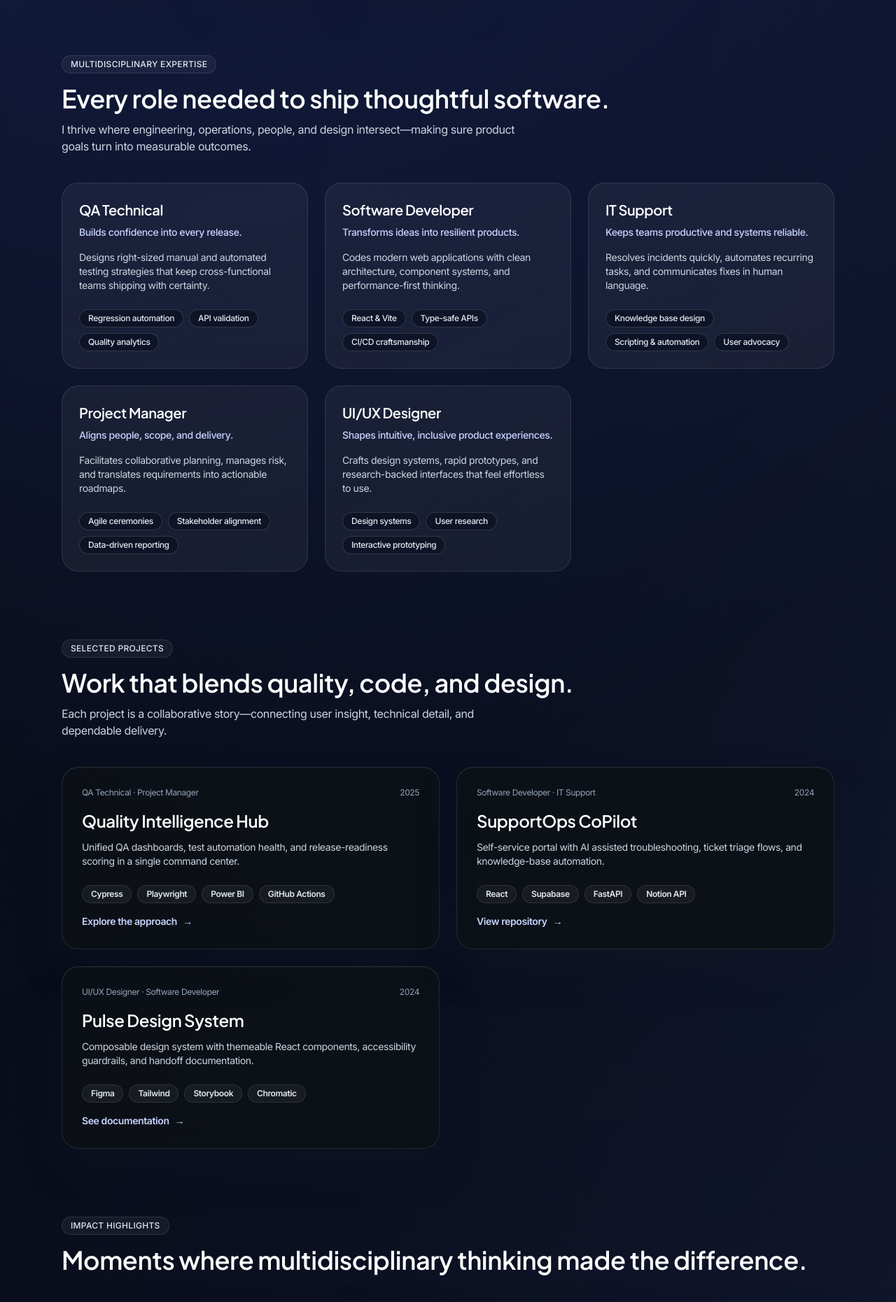
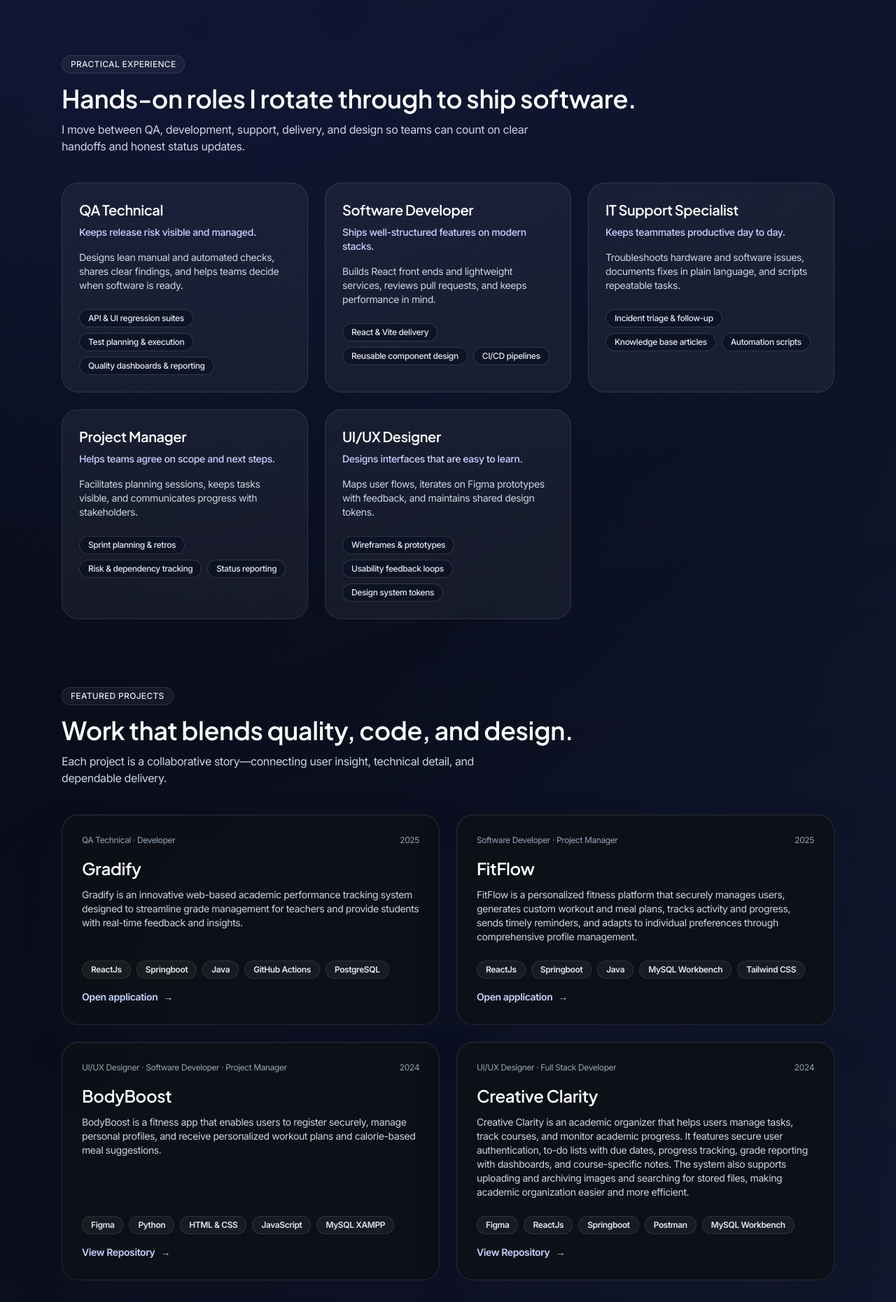
Before and after one commit to kurt-navaja/Myfolio, a React (Vite) app in the folder myfolio/: page / in a window 1280 px wide. Shown: the part 860-2721 px from the top of the page at 70% size. Built offline with nearby package versions, Linux system fonts and the light colour scheme.

Commit message:
Finished Portfolio

```diff
--- a/myfolio/src/components/sections/InitiativesSection.jsx
+++ /dev/null
@@ -1,41 +0,0 @@
-import Tag from '../Tag'
-import { initiatives } from '../../data/portfolio'
-
-function InitiativesSection() {
-  return (
-    <section id="initiatives" className="mb-24">
-      <div className="mb-10 flex flex-col gap-4 sm:flex-row sm:items-end sm:justify-between">
-        <div>
-          <Tag>Impact Highlights</Tag>
-          <h2 className="mt-4 font-display text-3xl font-semibold text-white sm:text-4xl">
-            Moments where multidisciplinary thinking made the difference.
-          </h2>
-        </div>
-      </div>
-      <div className="space-y-6">
-        {initiatives.map((initiative) => (
-          <article
-            key={initiative.title}
-            className="glass-card rounded-3xl border border-white/10 p-7 shadow-glow transition duration-300 hover:border-brand-300/60"
-          >
-            <div className="flex flex-wrap items-center justify-between gap-4 text-xs uppercase tracking-[0.3em] text-slate-400">
-              <span>{initiative.timeline}</span>
-              <span>Cross-functional leadership</span>
-            </div>
-            <h3 className="mt-4 font-display text-2xl font-semibold text-white">{initiative.title}</h3>
-            <p className="mt-3 text-sm text-slate-300">{initiative.narrative}</p>
-            <ul className="mt-6 grid gap-3 sm:grid-cols-3 sm:gap-4">
-              {initiative.outcomes.map((outcome) => (
-                <li key={outcome} className="rounded-2xl border border-white/10 bg-coal-900/60 px-4 py-3 text-xs font-medium text-slate-200">
-                  {outcome}
-                </li>
-              ))}
-            </ul>
-          </article>
-        ))}
-      </div>
-    </section>
-  )
-}
-
-export default InitiativesSection
--- a/myfolio/src/components/sections/ProjectsSection.jsx
+++ b/myfolio/src/components/sections/ProjectsSection.jsx
@@ -6,7 +6,7 @@ function ProjectsSection() {
     <section id="projects" className="mb-24">
       <div className="mb-10 flex flex-col gap-4 sm:flex-row sm:items-end sm:justify-between">
         <div>
-          <Tag>Selected Projects</Tag>
+          <Tag>Featured Projects</Tag>
           <h2 className="mt-4 font-display text-3xl font-semibold text-white sm:text-4xl">
             Work that blends quality, code, and design.
           </h2>
--- a/myfolio/src/components/sections/RolesSection.jsx
+++ b/myfolio/src/components/sections/RolesSection.jsx
@@ -6,12 +6,12 @@ function RolesSection() {
     <section id="roles" className="mb-24">
       <div className="mb-10 flex flex-col gap-4 sm:flex-row sm:items-end sm:justify-between">
         <div>
-          <Tag>Multidisciplinary Expertise</Tag>
+          <Tag>Practical Experience</Tag>
           <h2 className="mt-4 font-display text-3xl font-semibold text-white sm:text-4xl">
-            Every role needed to ship thoughtful software.
+            Hands-on roles I rotate through to ship software.
           </h2>
           <p className="mt-3 max-w-2xl text-base text-slate-300">
-            I thrive where engineering, operations, people, and design intersect—making sure product goals turn into measurable outcomes.
+            I move between QA, development, support, delivery, and design so teams can count on clear handoffs and honest status updates.
           </p>
         </div>
       </div>
--- a/myfolio/src/components/sections/SkillsSection.jsx
+++ b/myfolio/src/components/sections/SkillsSection.jsx
@@ -8,10 +8,10 @@ function SkillsSection() {
         <div>
           <Tag>Core Skills</Tag>
           <h2 className="mt-4 font-display text-3xl font-semibold text-white sm:text-4xl">
-            A toolbox built for modern product teams.
+            A hardworking toolbox built for modern product teams.
           </h2>
           <p className="mt-3 max-w-2xl text-base text-slate-300">
-            From technical fluency to facilitation, I adapt to the needs of the team while keeping users at the center.
+            Each skill comes from shipping Gradify, FitFlow, and Creative Clarity—balancing QA discipline, frontend craft, support empathy, and collaborative follow-through.
           </p>
         </div>
       </div>
--- a/myfolio/src/data/portfolio.js
+++ b/myfolio/src/data/portfolio.js
@@ -1,20 +1,19 @@
 export const profile = {
   name: 'Nav.dev',
   roleLabels: [
-    'QA Technical Specialist',
+    'QA Technical',
     'Software Developer',
-    'IT Support',
+    'IT Support Specialist',
     'Project Manager',
     'UI/UX Designer',
   ],
   resumeUrl: 'https://www.myfolio.ph/resume/I2ziM2yH8i',
-  toolbox: 'React · VSCode · Figma · GitHub Actions',
 }
 
 export const navLinks = [
   { label: 'Expertise', href: '#roles' },
   { label: 'Projects', href: '#projects' },
-  { label: 'Impact', href: '#initiatives' },
+  { label: 'Skills', href: '#skills' },
   { label: 'Contact', href: '#contact' },
 ]
 
@@ -23,7 +22,7 @@ export const hero = {
   headline:
     'Hi!, I\'m Kurt Bryan C. Navaja',
   description:
-    'I bring quality engineering, full-stack development, empathetic support, project leadership, and UI/UX design together so products launch faster and feel better for the people who use them.',
+    "I'm a hardworking generalist across QA, frontend, support, project coordination, and UX so teams ship features with fewer surprises and clearer handoffs.",
   ctas: {
     primary: { label: 'Explore Projects', href: '#projects' },
     secondary: { label: "Let's Talk", href: 'mailto:bryannavaja123@gmail.com' },
@@ -56,102 +55,105 @@ export const quickFacts = [
 export const roles = [
   {
     title: 'QA Technical',
-    headline: 'Builds confidence into every release.',
+    headline: 'Keeps release risk visible and managed.',
     description:
-      'Designs right-sized manual and automated testing strategies that keep cross-functional teams shipping with certainty.',
-    focus: ['Regression automation', 'API validation', 'Quality analytics'],
+      'Designs lean manual and automated checks, shares clear findings, and helps teams decide when software is ready.',
+    focus: ['API & UI regression suites', 'Test planning & execution', 'Quality dashboards & reporting'],
   },
   {
     title: 'Software Developer',
-    headline: 'Transforms ideas into resilient products.',
+    headline: 'Ships well-structured features on modern stacks.',
     description:
-      'Codes modern web applications with clean architecture, component systems, and performance-first thinking.',
-    focus: ['React & Vite', 'Type-safe APIs', 'CI/CD craftsmanship'],
+      'Builds React front ends and lightweight services, reviews pull requests, and keeps performance in mind.',
+    focus: ['React & Vite delivery', 'Reusable component design', 'CI/CD pipelines'],
   },
   {
-    title: 'IT Support',
-    headline: 'Keeps teams productive and systems reliable.',
+    title: 'IT Support Specialist',
+    headline: 'Keeps teammates productive day to day.',
     description:
-      'Resolves incidents quickly, automates recurring tasks, and communicates fixes in human language.',
-    focus: ['Knowledge base design', 'Scripting & automation', 'User advocacy'],
+      'Troubleshoots hardware and software issues, documents fixes in plain language, and scripts repeatable tasks.',
+    focus: ['Incident triage & follow-up', 'Knowledge base articles', 'Automation scripts'],
   },
   {
     title: 'Project Manager',
-    headline: 'Aligns people, scope, and delivery.',
+    headline: 'Helps teams agree on scope and next steps.',
     description:
-      'Facilitates collaborative planning, manages risk, and translates requirements into actionable roadmaps.',
-    focus: ['Agile ceremonies', 'Stakeholder alignment', 'Data-driven reporting'],
+      'Facilitates planning sessions, keeps tasks visible, and communicates progress with stakeholders.',
+    focus: ['Sprint planning & retros', 'Risk & dependency tracking', 'Status reporting'],
   },
   {
     title: 'UI/UX Designer',
-    headline: 'Shapes intuitive, inclusive product experiences.',
+    headline: 'Designs interfaces that are easy to learn.',
     description:
-      'Crafts design systems, rapid prototypes, and research-backed interfaces that feel effortless to use.',
-    focus: ['Design systems', 'User research', 'Interactive prototyping'],
+      'Maps user flows, iterates on Figma prototypes with feedback, and maintains shared design tokens.',
+    focus: ['Wireframes & prototypes', 'Usability feedback loops', 'Design system tokens'],
   },
 ]
 
 export const projects = [
   {
-    title: 'Quality Intelligence Hub',
+    title: 'Gradify',
     year: '2025',
-    role: 'QA Technical · Project Manager',
+    role: 'QA Technical · Developer',
     description:
-      'Unified QA dashboards, test automation health, and release-readiness scoring in a single command center.',
-    stack: ['Cypress', 'Playwright', 'Power BI', 'GitHub Actions'],
-    link: 'https://github.com/kurt-navaja',
-    linkLabel: 'Explore the approach',
+      'Gradify is an innovative web-based academic performance tracking system designed to streamline grade management for teachers and provide students with real-time feedback and insights.',
+    stack: ['ReactJs', 'Springboot', 'Java', 'GitHub Actions', 'PostgreSQL'],
+    link: 'https://gradify-three.vercel.app/',
+    linkLabel: 'Open application',
   },
   {
-    title: 'SupportOps CoPilot',
-    year: '2024',
-    role: 'Software Developer · IT Support',
+    title: 'FitFlow',
+    year: '2025',
+    role: 'Software Developer · Project Manager',
     description:
-      'Self-service portal with AI assisted troubleshooting, ticket triage flows, and knowledge-base automation.',
-    stack: ['React', 'Supabase', 'FastAPI', 'Notion API'],
-    link: 'https://github.com/kurt-navaja',
-    linkLabel: 'View repository',
+      'FitFlow is a personalized fitness platform that securely manages users, generates custom workout and meal plans, tracks activity and progress, sends timely reminders, and adapts to individual preferences through comprehensive profile management.',
+    stack: ['ReactJs', 'Springboot', 'Java', 'MySQL Workbench', 'Tailwind CSS'],
+    link: 'https://fitflow0.netlify.app/login',
+    linkLabel: 'Open application',
   },
   {
-    title: 'Pulse Design System',
+    title: 'BodyBoost',
     year: '2024',
-    role: 'UI/UX Designer · Software Developer',
+    role: 'UI/UX Designer · Software Developer · Project Manager' ,
     description:
-      'Composable design system with themeable React components, accessibility guardrails, and handoff documentation.',
-    stack: ['Figma', 'Tailwind', 'Storybook', 'Chromatic'],
-    link: 'https://github.com/kurt-navaja',
-    linkLabel: 'See documentation',
-  },
-]
-
-export const initiatives = [
-  {
-    title: 'Release Rituals Upgrade',
-    timeline: '2025 · Capstone Sprint',
-    narrative:
-      'Led the definition of QA gates for a cross-functional feature squad, pairing exploratory testing with automated smoke runs.',
-    outcomes: ['Reduced bug slip-through by 35%', 'Introduced living documentation for regression suites', 'Embedded quality metrics into sprint reviews'],
+      'BodyBoost is a fitness app that enables users to register securely, manage personal profiles, and receive personalized workout plans and calorie-based meal suggestions.',
+    stack: ['Figma', 'Python', 'HTML & CSS', 'JavaScript', 'MySQL XAMPP'],
+    link: 'https://github.com/kurt-navaja/BodyBoost_IM2.git',
+    linkLabel: 'View Repository',
   },
   {
-    title: 'Service Desk Modernization',
-    timeline: '2024 · Support Transformation',
-    narrative:
-      'Rebuilt the IT escalation workflow with customer-focused SLAs and streamlined knowledge capture across teams.',
-    outcomes: ['Cut resolution time by 28%', 'Automated onboarding & issue categorization scripts', 'Introduced empathy-driven support playbooks'],
-  },
-  {
-    title: 'Design-Led Delivery',
-    timeline: '2024 · Collaborative Studio',
-    narrative:
-      'Partnered with product stakeholders to prototype, validate, and ship a multi-role dashboard experience.',
-    outcomes: ['Validated UX with moderated testing loops', 'Established reusable UI tokens & typography scale', 'Aligned backlog with measurable user outcomes'],
+    title: 'Creative Clarity',
+    year: '2024',
+    role: 'UI/UX Designer · Full Stack Developer',
+    description:
+      'Creative Clarity is an academic organizer that helps users manage tasks, track courses, and monitor academic progress. It features secure user authentication, to-do lists with due dates, progress tracking, grade reporting with dashboards, and course-specific notes. The system also supports uploading and archiving images and searching for stored files, making academic organization easier and more efficient.',
+    stack: ['Figma', 'ReactJs', 'Springboot', 'Postman', 'MySQL Workbench'],
+    link: 'https://github.com/Ban-Coca/CreativeClarity.git',
+    linkLabel: 'View Repository',
   },
 ]
 
 export const skills = {
-  Engineering: ['JavaScript (ES2020+)', 'React & Vite', 'Node.js & Express', 'RESTful APIs', 'SQL & Supabase'],
-  'Quality & Delivery': ['Cypress & Playwright', 'Postman & API schemas', 'GitHub Actions CI', 'Test strategy & reporting', 'Requirements analysis'],
-  'Design & Collaboration': ['Figma & FigJam', 'Design systems thinking', 'Journey mapping', 'Jira · Notion · ClickUp', 'Workshop facilitation'],
+  Engineering: [
+    'React (Vite, Tailwind) delivery with reusable UI modules',
+    'Spring Boot REST API integration and schema collaboration',
+    'PostgreSQL/MySQL tuning drawn from Gradify and FitFlow builds',
+    'Git/GitHub workflows with branch discipline and code reviews',
+  ],
+  'Quality & Delivery': [
+    'Exploratory charters plus smoke automation for Gradify releases',
+    'Postman collections and API contract validation',
+    'GitHub Actions pipelines with QA gates and regression tracking',
+    'Risk-based test planning, execution, and release note prep',
+    'Sprint reviews and retros focused on measurable follow-through',
+  ],
+  'Design & Collaboration': [
+    'Figma prototypes wired to production tokens and typography scale',
+    'UX writing and moderated testing loops for Creative Clarity',
+    'Stakeholder workshops aligning backlog with user outcomes',
+    'Support playbooks, onboarding checklists, and knowledge bases',
+    'Spreadsheet/ClickUp routines keeping cross-functional work visible',
+  ],
 }
 
 export const contact = {
--- a/myfolio/src/pages/Home.jsx
+++ b/myfolio/src/pages/Home.jsx
@@ -3,7 +3,6 @@ import Footer from '../components/Footer'
 import HeroSection from '../components/sections/Hero'
 import RolesSection from '../components/sections/RolesSection'
 import ProjectsSection from '../components/sections/ProjectsSection'
-import InitiativesSection from '../components/sections/InitiativesSection'
 import SkillsSection from '../components/sections/SkillsSection'
 import ContactSection from '../components/sections/ContactSection'
 
@@ -19,7 +18,6 @@ function HomePage() {
         <HeroSection />
         <RolesSection />
         <ProjectsSection />
-        <InitiativesSection />
         <SkillsSection />
         <ContactSection />
         <Footer />
--- a/myfolio/vite.config.js
+++ b/myfolio/vite.config.js
@@ -4,5 +4,5 @@ import react from '@vitejs/plugin-react'
 // https://vite.dev/config/
 export default defineConfig({
   plugins: [react()],
-  base: process.env.VITE_BASE_PATH || "/Myfolio/tree/main/myfolio",
+  base: process.env.VITE_BASE_PATH || "/Myfolio",
 })
```
